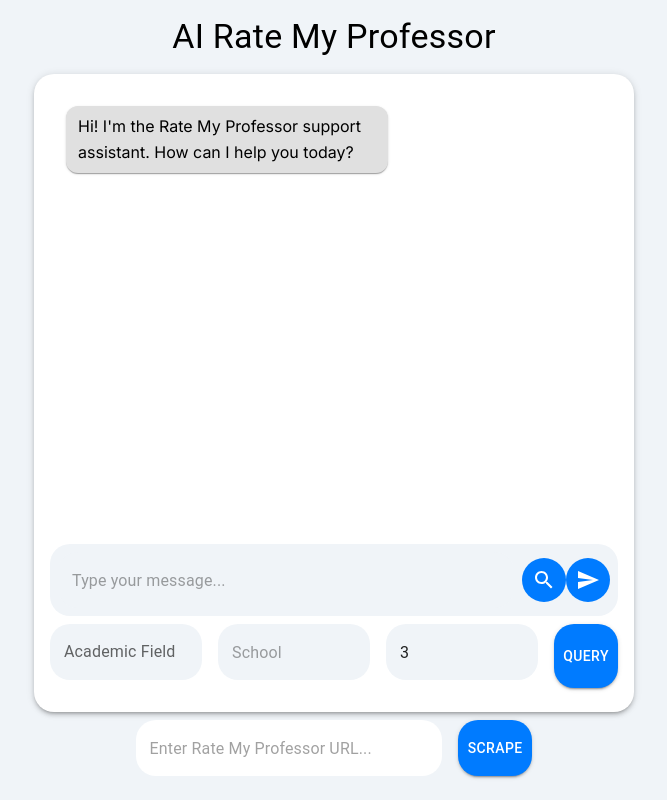
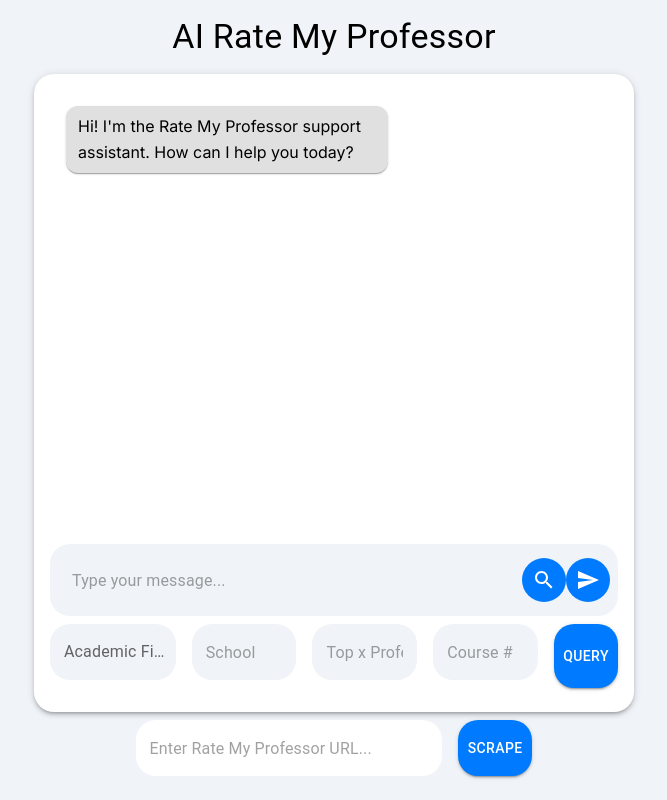
Before and after one commit to ShaunJhingoor/AI-Rate-My-Professor, a Next.js app: page / in a window 1280 px wide. Both pictures are taken after a click on the button 850 px from the left and 660 px from the top of the page. Shown: the whole page, without its empty margins (306-973 px from the left). Built offline with nearby package versions, Linux system fonts and the light colour scheme.

Commit message:
flushed out the query for the advanced search

```diff
--- a/app/page.js
+++ b/app/page.js
@@ -24,9 +24,10 @@
   const [url, setUrl] = useState("");
   const [field, setField] = useState("");
   const [school, setSchool] = useState("");
-  const [top, setTop] = useState(3);
+  const [top, setTop] = useState("");
   const [toggleQuery, setToggleQuery] = useState(false);
   const [inputValue, setInputValue] = useState('');
+  const [courseNumber, setCourseNumber] = useState('')
 
   const messagesEndRef = useRef(null);
 
@@ -237,10 +238,30 @@
   }, [messages]);
 
   const handleQuery = async () => {
-    console.log(field)
-    if (field.trim() && school.trim()) {
-      // Construct the query message properly
-      const queryMessage = `Recommend me the top ${top} professors in ${field} at ${school}`;
+    let queryMessage = "";
+
+    if (top == ""){
+      setTop(1)
+    }
+
+    if (field.trim() && school.trim() && courseNumber.trim()) {
+      queryMessage = `Recommend me the top ${top} professors in ${field} at ${school} that teach ${courseNumber}`;
+    } else if (field.trim() && school.trim()) {
+      queryMessage = `Recommend me the top ${top} professors in ${field} at ${school}`;
+    } else if (field.trim() && courseNumber.trim()) {
+      queryMessage = `Recommend me the top ${top} professors in ${field} that teach ${courseNumber}`;
+    } else if (school.trim() && courseNumber.trim()) {
+      queryMessage = `Recommend me the top ${top} professors at ${school} that teach ${courseNumber}`;
+    } else if (field.trim()) {
+      queryMessage = `Recommend me the top ${top} professors in ${field}`;
+    } else if (school.trim()) {
+      queryMessage = `Recommend me the top ${top} professors at ${school}`;
+    } else if (courseNumber.trim()) {
+      queryMessage = `Recommend me the top ${top} professors that teach ${courseNumber}`;
+    } else {
+      alert("Please fill out at least one field.");
+      return;
+    }
 
       setMessages((messages) => [
         ...messages,
@@ -289,9 +310,6 @@
         });
       } catch (error) {
         console.error("Error during query:", error);
-      }
-    } else {
-      alert("Please enter valid values for the query.");
       }
   };
 
@@ -418,7 +436,7 @@
             } flex gap-[2vh] py-[1vh]`}
           >
             <Autocomplete
-      sx={{ width: '100%' }}
+            sx={{ width: '120%' }}
             freeSolo
             options={subjects}
             value={field}
@@ -474,6 +492,19 @@
                 "& fieldset": { border: "none" },
               }}
             />
+            <TextField
+              fullWidth
+              placeholder="Course #"
+              variant="outlined"
+              value={courseNumber}
+              onChange={(e) => setCourseNumber(e.target.value)}
+              sx={{
+                backgroundColor: "#f0f4f8",
+                borderRadius: "20px",
+                marginBottom: 1,
+                "& fieldset": { border: "none" },
+              }}
+            />
             <Button
               variant="contained"
               onClick={handleQuery}
```
Lines whose indentation alone changed are shown as unchanged.
